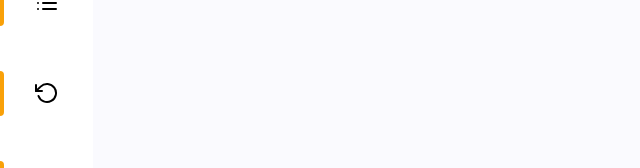
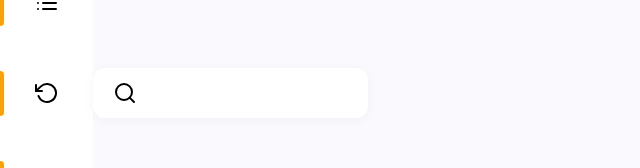
Before and after one commit to barbaraperic/shopping-list, a React (Vite) app: page / in a window 1280 px wide. Shown: the part 307-475 px from the top of the page, without its empty margins (0-640 px from the left). Built offline with nearby package versions, Linux system fonts and the light colour scheme.

Commit message:
WIP: search input component

```diff
--- /dev/null
+++ b/src/assets/icons/Icon.js
@@ -0,0 +1,21 @@
+import { Search } from 'react-feather';
+import styled from 'styled-components';
+
+const icons = {
+  search: Search
+}
+
+export const Icon = ({ id }) => {
+  const Component = icons[id]
+
+  if (!id) {
+    throw new Error(`No ID for Icon component: ${id}`)
+  }
+  return (
+    <Wrapper>
+      <Component />
+    </Wrapper>
+  )
+}
+
+const Wrapper = styled.div``
--- a/src/assets/index.js
+++ b/src/assets/index.js
@@ -1,3 +1,4 @@
+export * from './icons/Icon';
 export * from './icons/NavIcon';
 export * from './icons/NotificationIcon';
 export * from './logo.svg'
--- /dev/null
+++ b/src/components/SearchInput.js
@@ -0,0 +1,34 @@
+import styled from 'styled-components';
+import { Icon } from '../assets'
+
+const Wrapper = styled.div`
+  display: flex;
+  align-items: center;
+  position: relative;
+`
+
+const IconWrapper = styled.div`
+  position: absolute;
+  left: 20px;
+`
+
+const Input = styled.input`
+  border-radius: 12px;
+  height: 50px;
+  width: 275px;
+  border-color: transparent transparent;
+  box-shadow: 0 2px 12px hsla(0, 0%, 0%, 0.04);
+`
+
+const SearchInput = () => {
+  return (
+    <Wrapper>
+      <IconWrapper>
+        <Icon id="search"/>
+      </IconWrapper>
+      <Input />
+    </Wrapper>
+  )
+}
+
+export default SearchInput
--- a/src/containers/SidebarNav.js
+++ b/src/containers/SidebarNav.js
@@ -21,7 +21,7 @@ const SidebarNav = () => {
 
 const Wrapper = styled.nav`
   background-color: white;
-  height: 100%;
+  height: 100vh;
   width: 93px;
   display: flex;
   flex-direction: column;
--- a/src/pages/Home.js
+++ b/src/pages/Home.js
@@ -1,11 +1,18 @@
+import styled from 'styled-components';
 import SidebarNav from '../containers/SidebarNav';
+import SearchInput from '../components/SearchInput';
 
 const Home = () => {
   return (
-    <div>
+    <Wrapper>
       <SidebarNav />
-    </div>
+      <SearchInput />
+    </Wrapper>
   )
 }
 
+const Wrapper = styled.div`
+  display: flex;
+`
+
 export default Home
```
Also changed, not shown: src/components/Search.js (deleted, +0 -14 lines).
